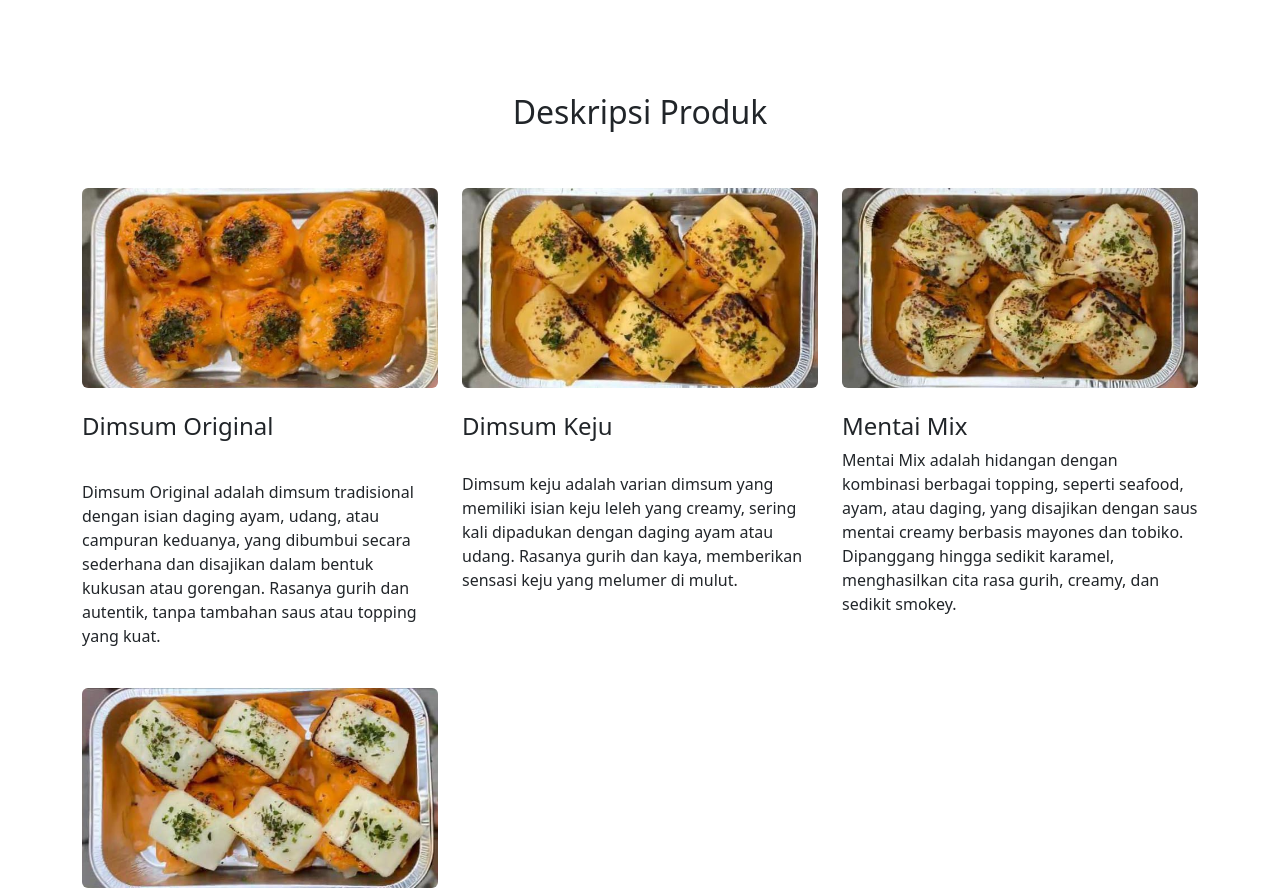
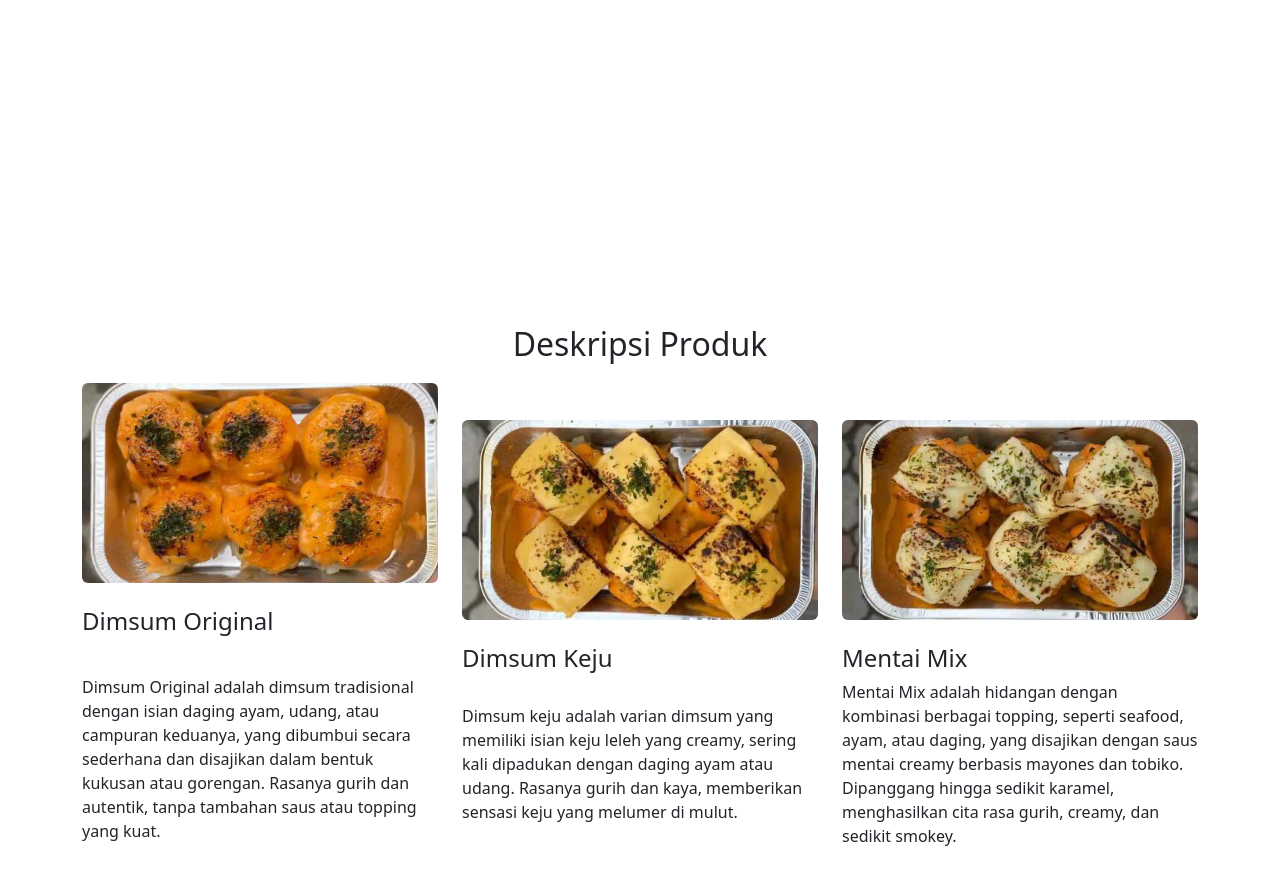
Before and after one commit to elga505/elgadimsum, a plain HTML site: page index.html in a window 1280 px wide. Shown: the part 1348-2241 px from the top of the page. Drawn offline with Linux system fonts and the light colour scheme.

Commit message:
Add files via upload

```diff
--- a/index.html
+++ b/index.html
@@ -62,12 +62,12 @@
     <div class="container py-4 py-xl-5">
         <div class="row mb-5">
             <div class="col-md-8 col-xl-6 text-center mx-auto">
-                <h2 id="deskripsi">Deskripsi Produk</h2>
+                <h2 id="deskripsi" style="margin-top: 232px;">Deskripsi Produk</h2>
             </div>
         </div>
         <div class="row gy-4 row-cols-1 row-cols-md-2 row-cols-xl-3">
             <div class="col">
-                <div><img class="rounded img-fluid d-block w-100 fit-cover" style="height: 200px;" src="assets/img/WhatsApp%20Image%202025-02-19%20at%2012.56.30.jpeg">
+                <div><img class="rounded img-fluid d-block w-100 fit-cover" style="height: 200px;margin-top: -37px;padding-top: 0px;" src="assets/img/WhatsApp%20Image%202025-02-19%20at%2012.56.30.jpeg">
                     <div class="py-4">
                         <h4>Dimsum Original</h4>
                         <p></p>
```
